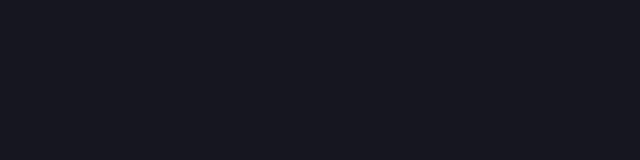
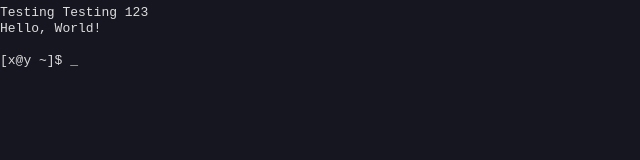
Before and after one commit to mininp/odd-kernel, a plain HTML site: page index.html in a window 1280 px wide. Shown: the whole page, without its empty margins (0-640 px from the left). Drawn offline with Linux system fonts and the light colour scheme.

Commit message:
add console buffer

```diff
--- a/src/console.css
+++ b/src/console.css
@@ -9,4 +9,5 @@ html, body {
 	justify-content: center;
 	align-items: center;
 	overflow: hidden;
+	font-size: 1em;
 }
--- a/src/console.js
+++ b/src/console.js
@@ -1,5 +1,7 @@
 const width = document.body.clientWidth;
 const height = document.body.clientHeight;
+
+let buffer = "Testing Testing 123\nHello, World!\n\n[x@y ~]$ _"
 
 let c = document.createElement("canvas");
 document.body.appendChild(c);
@@ -8,11 +10,21 @@ c.height = height;
 
 let ctx = c.getContext("2d");
 ctx.lineWidth = 2;
-ctx.font = "1em Arial";
+ctx.font = "1em monospace";
 
 (function render() {
 	window.requestAnimationFrame(render);
 
 	ctx.fillStyle = "#161621";
 	ctx.fillRect(0, 0, width, height);
+
+	ctx.fillStyle = "#ddd";
+
+	buffer.split("\n").forEach((string, i) => {
+		ctx.fillText(string, 0, em(i + 1));
+	});
 })();
+
+function em(x = 1) {
+	return x * parseFloat(getComputedStyle(document.body).fontSize);
+}
```
